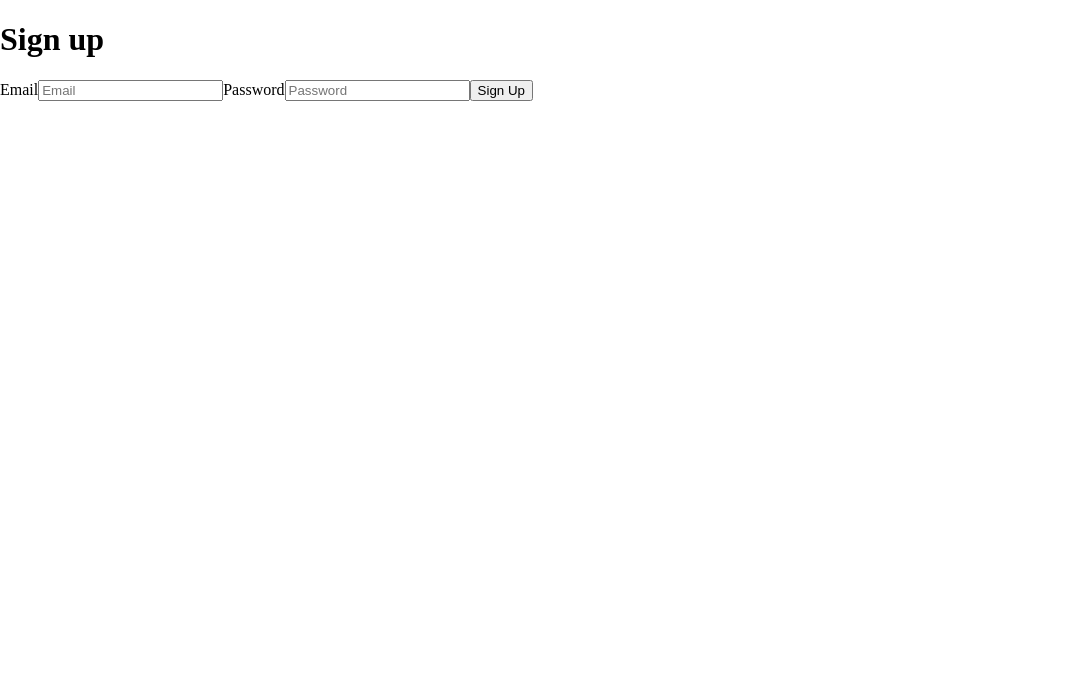
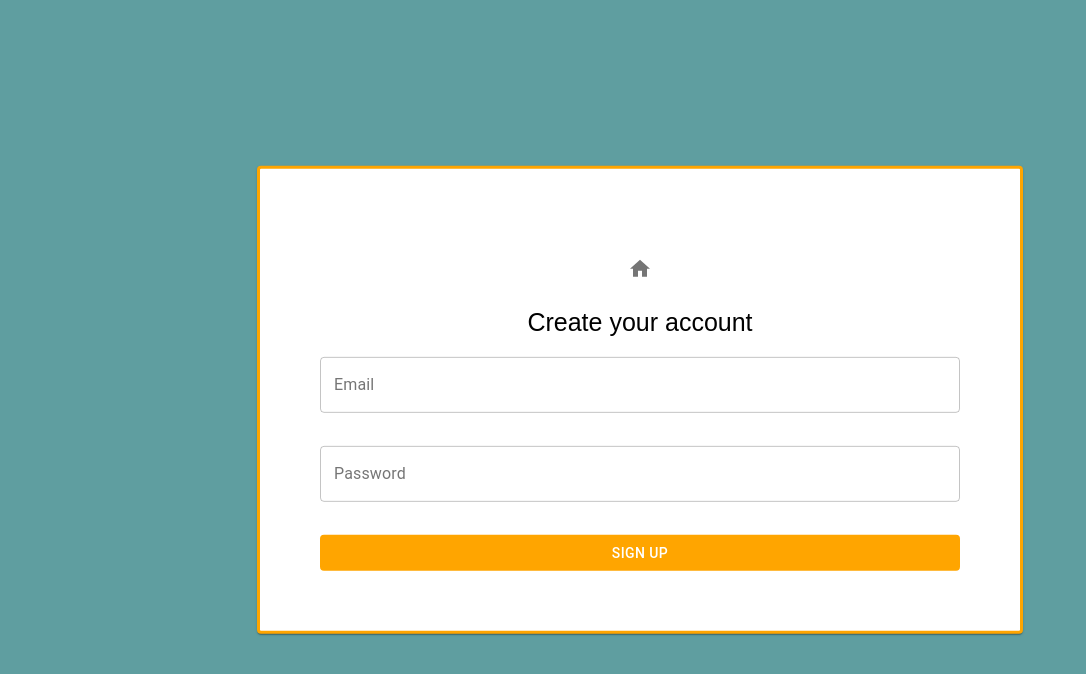
Before and after one commit to jkuo168/POTN_Helpline, a React (Create React App) app in the folder website/: page /#/signup in a window 1280 px wide. Shown: the top 674 px of the page, without its empty margins (0-1086 px from the left). Built offline with nearby package versions, Linux system fonts and the light colour scheme; no server answers.

Commit message:
added signup

```diff
--- a/website/src/components/login/Login.js
+++ b/website/src/components/login/Login.js
@@ -14,6 +14,7 @@ import Card from "@material-ui/core/Card";
 import Container from "@material-ui/core/Container";
 // Form
 import FormControl from "@material-ui/core/FormControl";
+import FormHelperText from "@material-ui/core/FormHelperText";
 import TextField from "@material-ui/core/TextField";
 import ButtonBase from "@material-ui/core/Button";
 import { Link } from "react-router-dom";
@@ -63,6 +64,27 @@ const Login = ({ history }) => {
   const { currentUser } = useContext(AuthContext);
 
   const handleLogin = (event) => {
+    event.preventDefault();
+    if (email.length == 0 || password.length == 0) {
+      if (email.length == 0) {
+        let email_error = document.getElementById("email_error");
+        email_error.innerHTML = "Please enter an email";
+      } else {
+        let email_error = document.getElementById("email_error");
+        email_error.innerHTML = " ";
+      }
+      if (password.length == 0) {
+        let password_error = document.getElementById("password_error");
+        password_error.innerHTML = "Please enter a password";
+      } else {
+        let password_error = document.getElementById("password_error");
+        password_error.innerHTML = " ";
+      }
+    } else {
+      let email_error = document.getElementById("email_error");
+      email_error.innerHTML = " ";
+      let password_error = document.getElementById("password_error");
+      password_error.innerHTML = " ";
       app
         .auth()
         .signInWithEmailAndPassword(email, password)
@@ -70,10 +92,9 @@ const Login = ({ history }) => {
           history.push("/user_home");
         })
         .catch((error) => {
-        alert(error);
+          alert("Incorrect email and / or password");
         });
-
-    event.preventDefault();
+    }
   };
 
   // styles
@@ -103,7 +124,6 @@ const Login = ({ history }) => {
               width: "100%",
             }}
           >
-            <div>
             <ThemeProvider theme={theme}>
               <TextField
                 label="Email"
@@ -112,19 +132,29 @@ const Login = ({ history }) => {
                 onInput={(e) => setEmail(e.target.value)}
                 style={{ width: "100%" }}
               />
+              <FormHelperText
+                id="email_error"
+                style={{ paddingBottom: "10px", color: "red" }}
+              >
+                {" "}
+              </FormHelperText>
             </ThemeProvider>
-            </div>
-            <div>
             <ThemeProvider theme={theme}>
               <TextField
                 label="Password"
                 variant="outlined"
                 style={{ width: "100%" }}
+                type="password"
                 value={password}
                 onInput={(e) => setPassword(e.target.value)}
               />
+              <FormHelperText
+                id="password_error"
+                style={{ paddingBottom: "10px", color: "red" }}
+              >
+                {" "}
+              </FormHelperText>
             </ThemeProvider>
-            </div>
             <ButtonBase
               className={classes.submit}
               key="submit"
@@ -139,4 +169,4 @@ const Login = ({ history }) => {
   }
 };
 
-export default Login;
+export default withRouter(Login);
--- a/website/src/components/sign_up/SignUp.js
+++ b/website/src/components/sign_up/SignUp.js
@@ -1,40 +1,173 @@
-import React, { useCallback } from "react";
-import { withRouter } from "react-router";
-import app from "../authentication/base";
+import React, { useCallback, useContext, useState, useEffect } from "react";
+import { withRouter, Redirect } from "react-router";
+import { AuthContext } from "../authentication/Auth.js";
+import app from "../authentication/base.js";
+// styles
+import {
+  makeStyles,
+  ThemeProvider,
+  createMuiTheme,
+} from "@material-ui/core/styles";
+import { orange } from "@material-ui/core/colors";
+// Login card
+import Card from "@material-ui/core/Card";
+import Container from "@material-ui/core/Container";
+// Form
+import FormControl from "@material-ui/core/FormControl";
+import FormHelperText from "@material-ui/core/FormHelperText";
+import TextField from "@material-ui/core/TextField";
+import ButtonBase from "@material-ui/core/Button";
+import { Link } from "react-router-dom";
+// Home Button
+import IconButton from "@material-ui/core/IconButton";
+import HomeIcon from "@material-ui/icons/Home";
+
+const styles = makeStyles((theme) => ({
+  card: {
+    color: "#ffffff",
+    fontFamily: "monospace",
+    fontSize: "70px",
+    left: "50%",
+    position: "absolute",
+    top: "50%",
+    transform: "translate(-50%, -50%)",
+    border: "orange",
+    borderStyle: "solid",
+    width: "50%",
+    textAlign: "center",
+    padding: "60px",
+  },
+  margin: {
+    margin: theme.spacing(1),
+  },
+  submit: {
+    backgroundColor: "orange",
+    color: "white",
+    "&:hover": {
+      backgroundColor: "orange",
+      color: "#FFF",
+    },
+  },
+}));
+
+const theme = createMuiTheme({
+  palette: {
+    primary: orange,
+  },
+});
 
 const SignUp = ({ history }) => {
-  const handleSignUp = useCallback(
-    async (event) => {
-      event.preventDefault();
-      const { email, password } = event.target.elements;
-      try {
-        await app
-          .auth()
-          .createUserWithEmailAndPassword(email.value, password.value);
-        history.push("/");
-      } catch (error) {
-        alert(error);
+  // login and password states
+  const [email, setEmail] = useState("");
+  const [password, setPassword] = useState("");
+
+  const { currentUser } = useContext(AuthContext);
+
+  const handleSignUp = (event) => {
+    event.preventDefault();
+    if (email.length == 0 || password.length == 0) {
+      if (email.length == 0) {
+        let email_error = document.getElementById("email_error");
+        email_error.innerHTML = "Please enter an email";
+      } else {
+        let email_error = document.getElementById("email_error");
+        email_error.innerHTML = " ";
       }
-    },
-    [history]
-  );
+      if (password.length == 0) {
+        let password_error = document.getElementById("password_error");
+        password_error.innerHTML = "Please enter a password";
+      } else {
+        let password_error = document.getElementById("password_error");
+        password_error.innerHTML = " ";
+      }
+    } else {
+      let email_error = document.getElementById("email_error");
+      email_error.innerHTML = " ";
+      let password_error = document.getElementById("password_error");
+      password_error.innerHTML = " ";
+      app
+        .auth()
+        .createUserWithEmailAndPassword(email, password)
+        .then(() => {
+          history.push("/user_home");
+        })
+        .catch((error) => {
+          console.log(error);
+          alert("The email address is already in use by another account.");
+        });
+    }
+  };
 
-  return (
-    <div>
-      <h1>Sign up</h1>
-      <form onSubmit={handleSignUp}>
-        <label>
-          Email
-          <input name="email" type="email" placeholder="Email" />
-        </label>
-        <label>
-          Password
-          <input name="password" type="password" placeholder="Password" />
-        </label>
-        <button type="submit">Sign Up</button>
-      </form>
-    </div>
-  );
+  // styles
+  const classes = styles();
+
+  if (currentUser) {
+    return <Redirect to="/user_home" />;
+  } else {
+    return (
+      <div style={{ backgroundColor: "cadetblue", height: "100vh" }}>
+        <Card className={classes.card}>
+          <IconButton component={Link} to="/">
+            <HomeIcon />
+          </IconButton>
+          <div
+            style={{
+              color: "black",
+              fontFamily: "Arial, Helvetica, sans-serif",
+              fontSize: "25px",
+              paddingBottom: "20px",
+            }}
+          >
+            Create your account
+          </div>
+          <FormControl
+            style={{
+              width: "100%",
+            }}
+          >
+            <ThemeProvider theme={theme}>
+              <TextField
+                label="Email"
+                variant="outlined"
+                value={email}
+                onInput={(e) => setEmail(e.target.value)}
+                style={{ width: "100%" }}
+              />
+              <FormHelperText
+                id="email_error"
+                style={{ paddingBottom: "10px", color: "red" }}
+              >
+                {" "}
+              </FormHelperText>
+            </ThemeProvider>
+            <ThemeProvider theme={theme}>
+              <TextField
+                label="Password"
+                variant="outlined"
+                style={{ width: "100%" }}
+                type="password"
+                value={password}
+                onInput={(e) => setPassword(e.target.value)}
+              />
+              <FormHelperText
+                id="password_error"
+                style={{ paddingBottom: "10px", color: "red" }}
+              >
+                {" "}
+              </FormHelperText>
+            </ThemeProvider>
+            <ButtonBase
+              className={classes.submit}
+              key="submit"
+              onClick={handleSignUp}
+            >
+              Sign Up
+            </ButtonBase>
+          </FormControl>
+        </Card>
+      </div>
+    );
+  }
 };
 
-export default withRouter(SignUp);
+export default SignUp;
```
Lines whose indentation alone changed are shown as unchanged.
